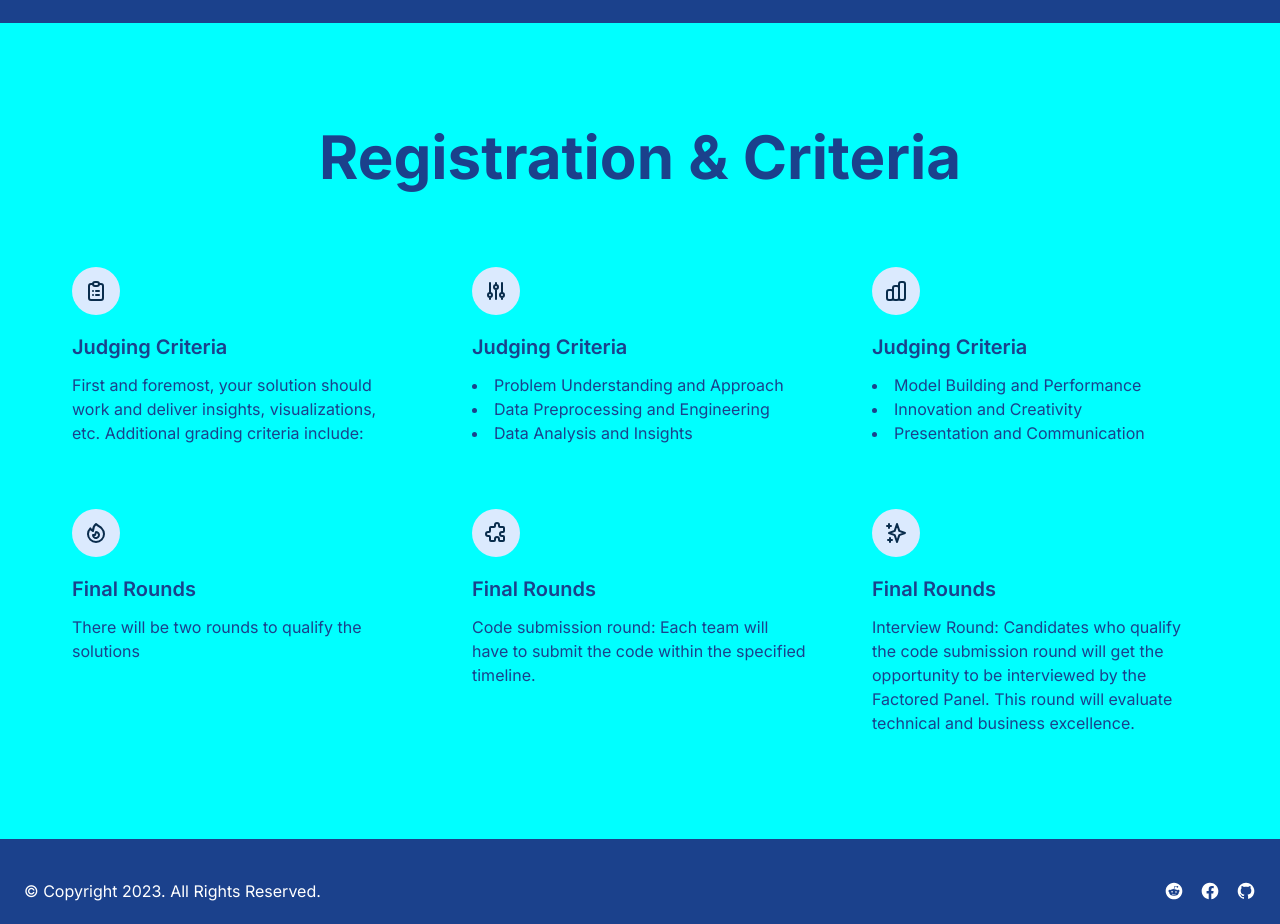
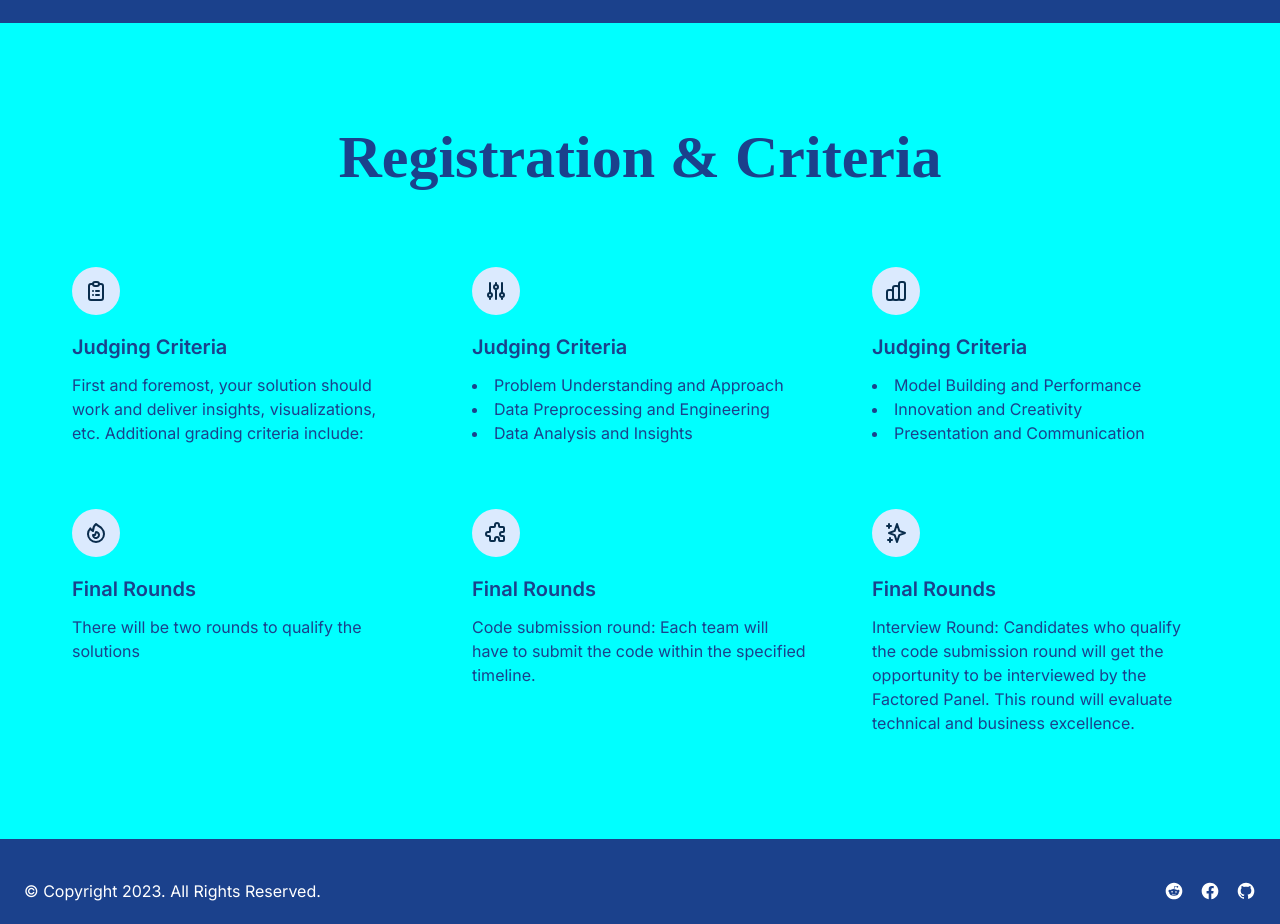
Before and after one commit to Ciroye/hackaton_factored, a Next.js app: page / in a window 1280 px wide. Shown: the part 3420-4344 px from the top of the page. Built offline with nearby package versions, Linux system fonts and the light colour scheme.

Commit message:
add new texts

```diff
--- a/components/Criteria.js
+++ b/components/Criteria.js
@@ -11,7 +11,7 @@ const Criteria = () => {
       id="criteria"
     >
       <div className="container px-6 py-10 mx-auto">
-        <h2 className="flex justify-center w-full mb-20 text-6xl font-bold text-second">
+        <h2 className="flex justify-center w-full mb-20 text-6xl font-bold text-second font-abril">
           Registration & Criteria
         </h2>
         <motion.div
```
